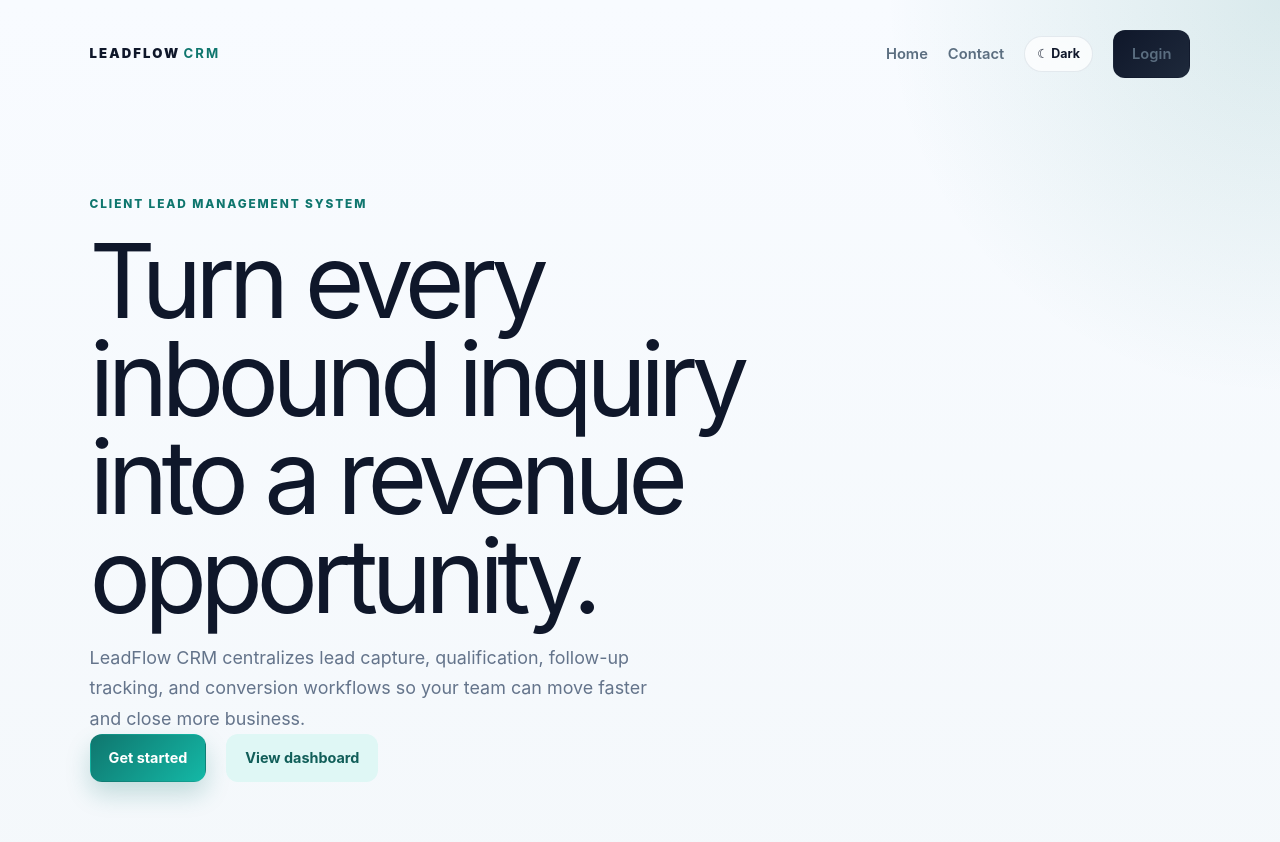
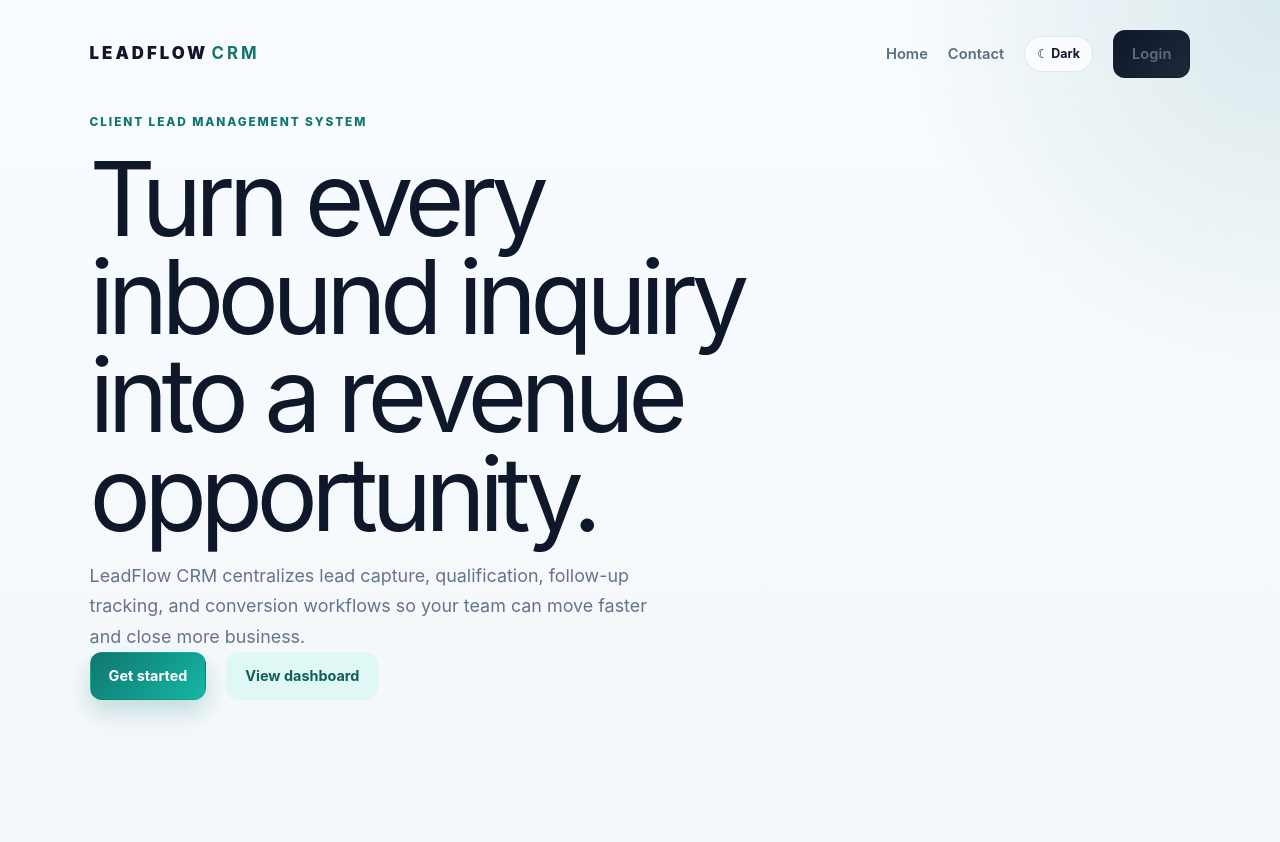
Before and after one commit to Aditijindal25/Leadflow-crm, a React (Vite) app in the folder client/: page / in a window 1280 px wide. Shown: the top 842 px of the page. After the commit the page ends 800 px from the top, so only its background shows below. Built offline with nearby package versions, Linux system fonts and the light colour scheme; no server answers.

Commit message:
feat: upgrade complete CRM UI UX

```diff
--- a/client/src/App.jsx
+++ b/client/src/App.jsx
@@ -12,7 +12,7 @@ import Reports from './pages/Reports';
 import Tasks from './pages/Tasks';
 
 function Home() {
-  return <main className="shell"><nav className="nav"><Link className="brand" to="/">LEADFLOW <span>CRM</span></Link><div className="nav-links"><Link to="/">Home</Link><Link to="/contact">Contact</Link><ThemeToggle /><Link className="button button-dark" to="/login">Login</Link></div></nav><section className="hero"><p className="eyebrow">Client lead management system</p><h1>Turn every inbound inquiry into a revenue opportunity.</h1><p className="hero-copy">LeadFlow CRM centralizes lead capture, qualification, follow-up tracking, and conversion workflows so your team can move faster and close more business.</p><div className="actions"><Link className="button button-primary" to="/contact">Get started</Link><Link className="button button-light" to="/dashboard">View dashboard</Link></div></section></main>;
+  return <main className="shell home-shell"><nav className="nav"><Link className="brand" to="/">LEADFLOW <span>CRM</span></Link><div className="nav-links"><Link to="/">Home</Link><Link to="/contact">Contact</Link><ThemeToggle /><Link className="button button-dark" to="/login">Login</Link></div></nav><section className="hero"><p className="eyebrow">Client lead management system</p><h1>Turn every inbound inquiry into a revenue opportunity.</h1><p className="hero-copy">LeadFlow CRM centralizes lead capture, qualification, follow-up tracking, and conversion workflows so your team can move faster and close more business.</p><div className="actions"><Link className="button button-primary" to="/contact">Get started</Link><Link className="button button-light" to="/dashboard">View dashboard</Link></div></section></main>;
 }
 
 function ThemeToggle() {
--- a/client/src/index.css
+++ b/client/src/index.css
@@ -123,6 +123,16 @@ button:focus-visible, a:focus-visible, input:focus-visible, select:focus-visible
 .nav-links a { color: #5b6e80; font-size: 0.92rem; font-weight: 600; }
 [data-theme="dark"] .nav-links a { color: #dfeae2; }
 .hero { max-width: 760px; padding: 12vh 0 18vh; }
+.home-shell .nav { padding-bottom: 12px; }
+.home-shell .brand { font-size: 1.05rem; letter-spacing: 0.18em; }
+.home-shell .hero {
+  display: flex;
+  flex-direction: column;
+  min-height: calc(100vh - 90px);
+  justify-content: flex-start;
+  padding-top: 3vh;
+  padding-bottom: 4vh;
+}
 .eyebrow {
   color: var(--accent);
   font-size: 0.74rem;
```
